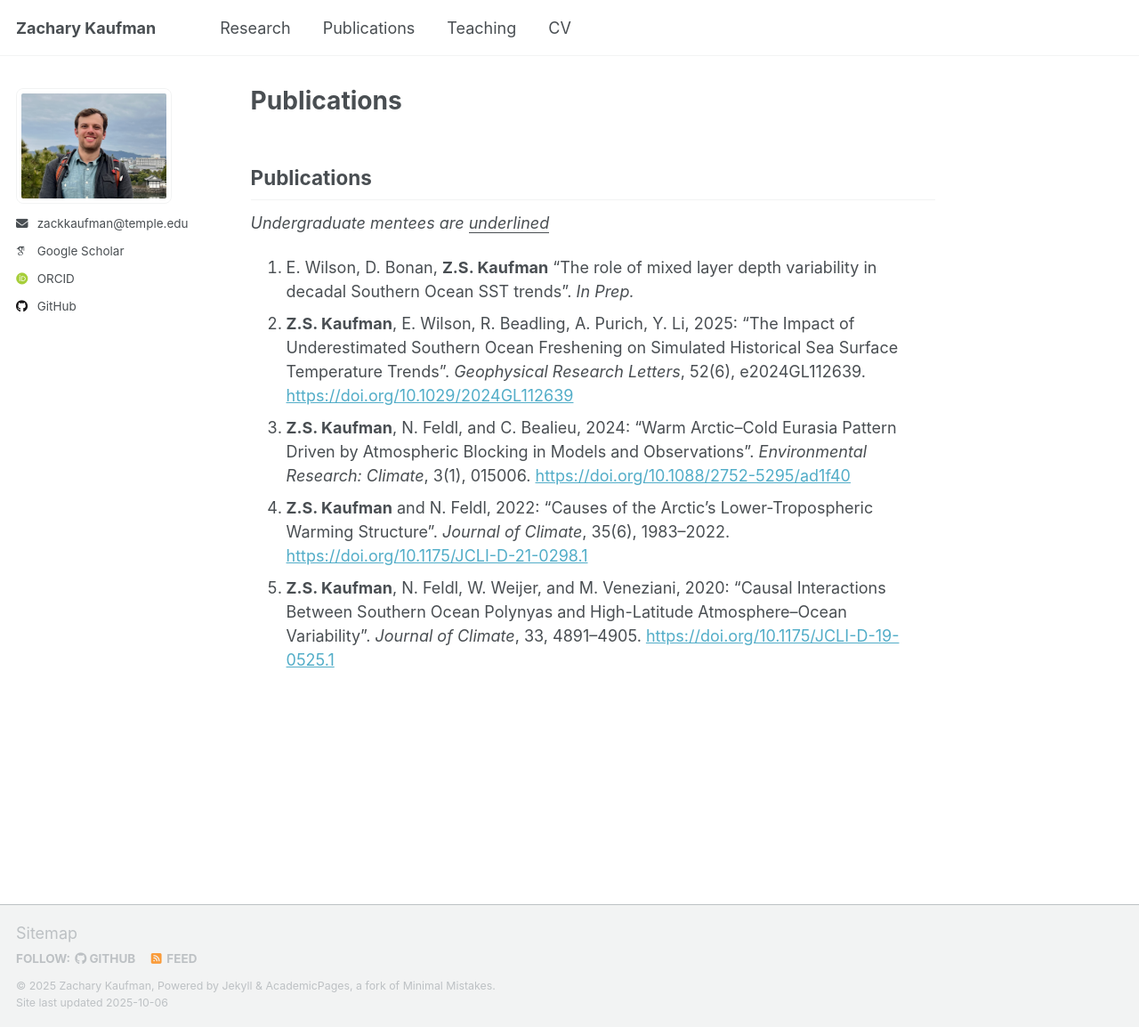
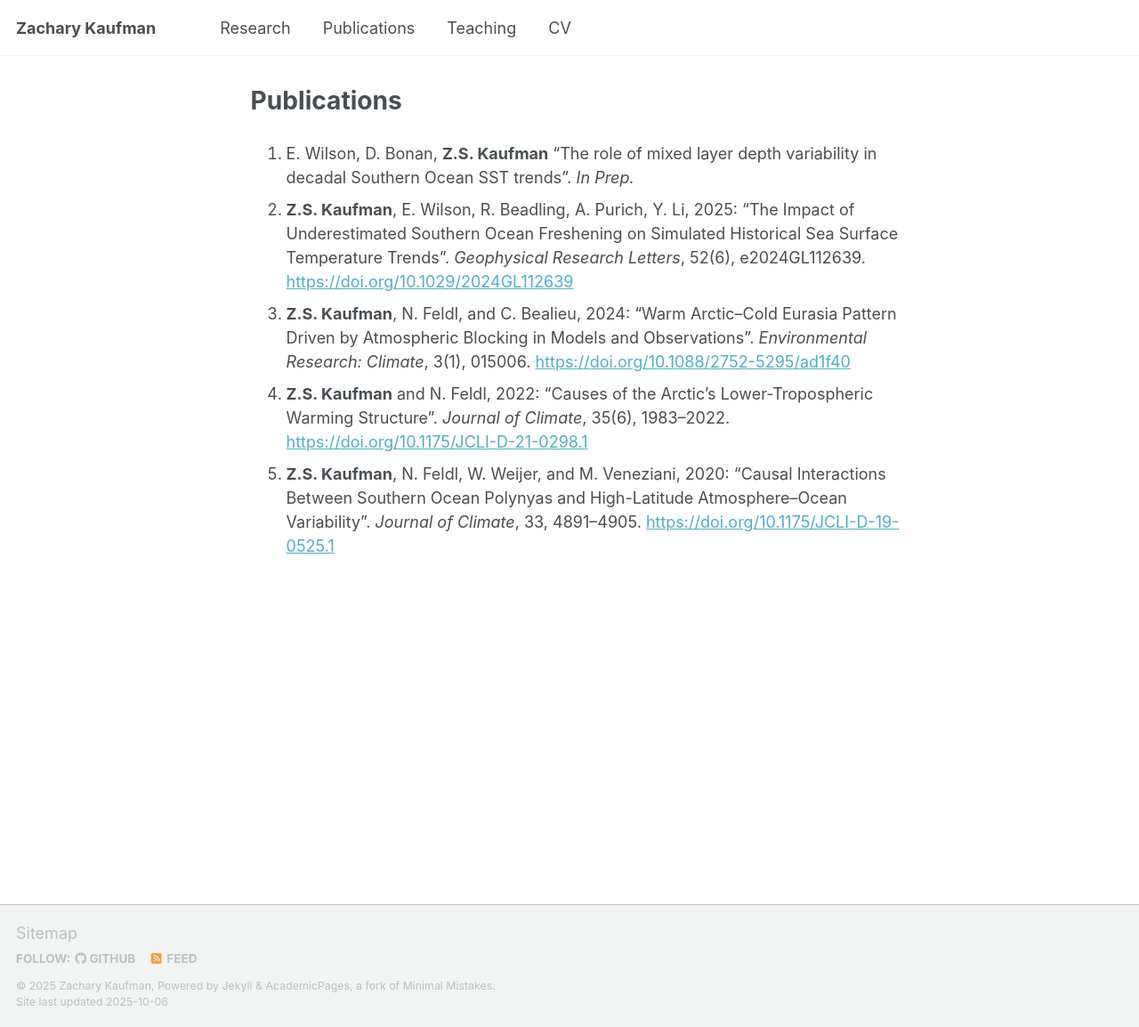
Before and after one commit to ZackKaufman/ZackKaufman.github.io, a Jekyll site: the page built from _pages/publications.md, in a window 1280 px wide and 1154 px high. Shown: the whole window at 89% size. Built offline with Jekyll 4.4.1, drawn with Linux system fonts in a browser that asks for light colours; some web fonts are replaced; a script that is not in the unit is left out.

Commit message:
added CV link filepath

```diff
--- a/_data/navigation.yml
+++ b/_data/navigation.yml
@@ -15,4 +15,6 @@ main:
   - title: "Teaching"
     url: /teaching/
   - title: "CV"
-    url: /cv/
+    url: /files/Kaufman_CV_September2025.pdf
+    target: _blank
+    rel: noopener
--- a/_pages/publications.md
+++ b/_pages/publications.md
@@ -2,13 +2,10 @@
 layout: single
 title: Publications
 permalink: /publications/
-sidebar: false
+author_profile: false
 classes: [publications-page]
 ---
 
-<h2>Publications</h2>
-
-<p><em>Undergraduate mentees are <u>underlined</u></em></p>
 
 <ol>
   <li>
```
Also changed, not shown: 1 other file.
